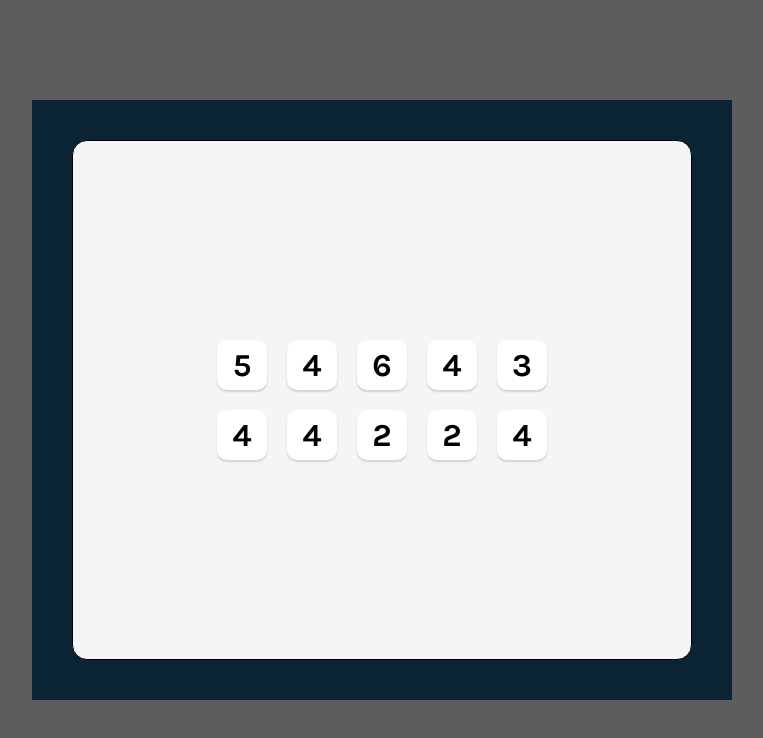
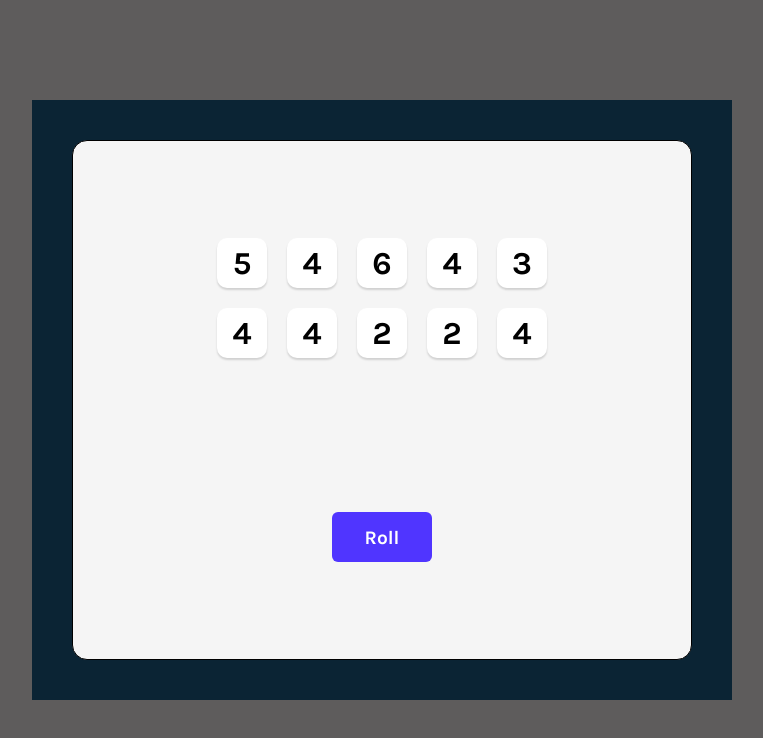
Before and after one commit to wasimhyder09/tenzies, a React (Create React App) app: page / in a window 1280 px wide. Shown: the top 738 px of the page, without its empty margins (258-1021 px from the left). Built offline with nearby package versions, Linux system fonts and the light colour scheme.

Commit message:
Created roll dice button

```diff
--- a/src/App.css
+++ b/src/App.css
@@ -10,7 +10,7 @@
   max-width: 700px;
   margin: 100px auto;
   height: 75vh;
-  font-family: Karla;
+  font-family: 'Karla', sans-serif;
   border: 40px solid #0B2434;
 }
 .container {
@@ -21,7 +21,7 @@
   padding: 20px;
   display: flex;
   flex-direction: column;
-  justify-content: center;
+  justify-content: space-around;
   align-items: center;
 }
 .dice-container {
@@ -43,3 +43,20 @@
 .die-num {
   font-size: 2rem;
 }
+.roll-dice {
+  height: 50px;
+  width: 100px;
+  border: none;
+  border-radius: 6px;
+  background-color: #5035FF;
+  color: white;
+  font-size: 1.2rem;
+  font-family: 'Karla', sans-serif;
+  cursor: pointer;
+}
+.roll-dice:focus {
+  outline: none;
+}
+.roll-dice:active {
+  box-shadow: inset 5px 5px 10px -3px rgba(0, 0, 0, 0.7);
+}
--- a/src/App.js
+++ b/src/App.js
@@ -16,11 +16,18 @@
 
   const diceElements = dice.map(die => <Die value={die} />)
 
+  function rollDice() {
+    setDice(allNewDice())
+  }
+
   return (
     <div className="container">
       <div className="dice-container">
         {diceElements}
       </div>
+      <button className="roll-dice" onClick={rollDice}>
+        Roll
+      </button>
     </div>
   );
 }
```
